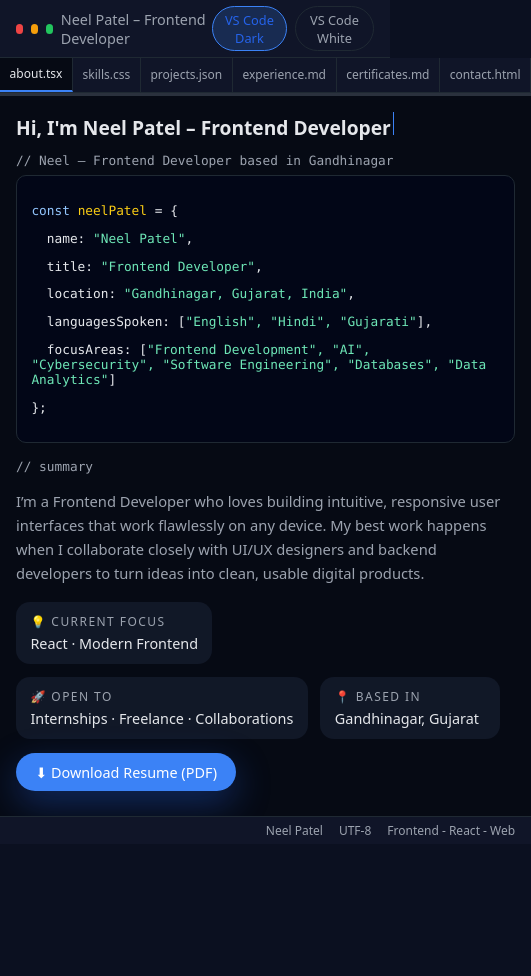
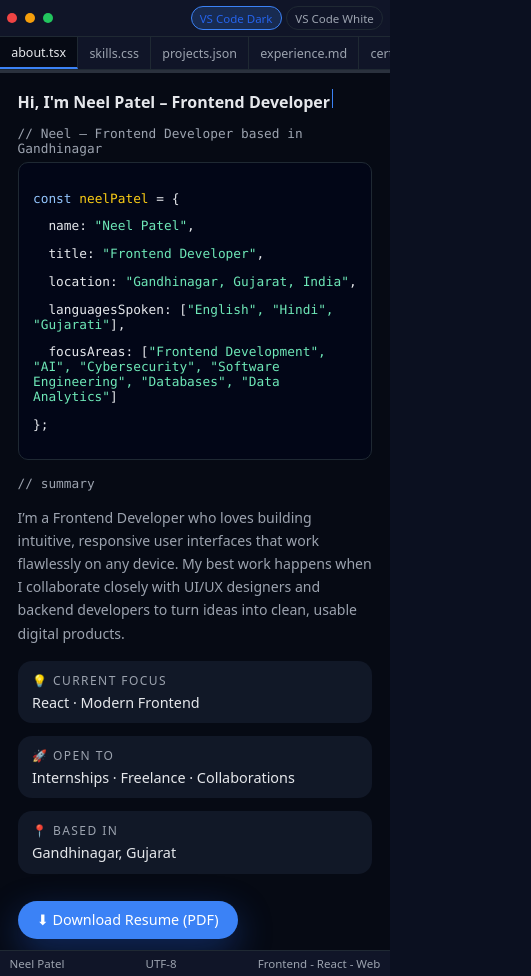
Before and after one commit to neel1308/portfolio, a React (Vite) app: page / in a window 390 px wide. Shown: the whole page, 531 px wide, since content can reach past the window. Before the commit the page ends 844 px from the top, so only its background shows below. Built offline with nearby package versions, Linux system fonts and the light colour scheme.

Commit message:
Improve responsive layout for mobile and tablet

```diff
--- a/src/styles.css
+++ b/src/styles.css
@@ -105,8 +105,13 @@
   box-sizing: border-box;
 }
 
+html,
 body {
   margin: 0;
+  padding: 0;
+}
+
+body {
   font-family: var(--font-main);
   background: var(--bg);
   color: var(--text);
@@ -131,7 +136,7 @@ button {
 .app {
   display: flex;
   flex-direction: column;
-  height: 100vh;
+  min-height: 100vh;
   animation: fadeIn 0.35s ease-out;
 }
 
@@ -337,6 +342,7 @@ button {
   cursor: pointer;
   border-right: 1px solid var(--border-subtle);
   transition: background-color 0.18s ease, color 0.18s ease;
+  white-space: nowrap;
 }
 
 .tab:hover {
@@ -388,6 +394,7 @@ button {
 
 .content {
   max-width: 900px;
+  margin: 0 auto;
   animation: fadeInUp 0.25s ease-out;
 }
 
@@ -425,6 +432,7 @@ button {
   border: 1px solid var(--border-subtle);
   font-size: 0.8rem;
   margin-bottom: 1rem;
+  overflow-x: auto;
 }
 
 :root[data-theme="light"] .code-block {
@@ -492,7 +500,7 @@ button {
 /* Buttons */
 
 .primary-btn {
-  margin-top: 0.2rem;
+  margin-top: 0.4rem;
   padding: 0.6rem 1.2rem;
   border-radius: 999px;
   border: none;
@@ -503,6 +511,9 @@ button {
   box-shadow: 0 12px 35px rgba(37, 99, 235, 0.35);
   transition: background-color 0.2s ease, transform 0.12s ease,
     box-shadow 0.2s ease;
+  display: inline-flex;
+  align-items: center;
+  gap: 0.35rem;
 }
 
 .primary-btn:hover {
@@ -520,6 +531,9 @@ button {
   font-size: 0.85rem;
   cursor: pointer;
   transition: background-color 0.2s ease, transform 0.12s ease;
+  display: inline-flex;
+  align-items: center;
+  gap: 0.3rem;
 }
 
 .secondary-btn:hover {
@@ -672,7 +686,7 @@ button {
 
 .contact-links {
   display: grid;
-  grid-template-columns: repeat(auto-fit, minmax(120px, 1fr));
+  grid-template-columns: repeat(auto-fit, minmax(140px, 1fr));
   gap: 0.9rem;
   margin-bottom: 1.2rem;
   font-size: 0.9rem;
@@ -705,21 +719,109 @@ button {
   outline: 1px solid var(--accent);
 }
 
-/* ===== RESPONSIVE ===== */
+/* ===== RESPONSIVE BREAKPOINTS ===== */
 
+/* Tablet and below */
+@media (max-width: 1024px) {
+  .app-main {
+    /* Sidebar + editor still side by side, but more space to editor */
+    /* Sidebar width already fixed; content shrinks nicely */
+  }
+
+  .content {
+    padding-inline: 0.2rem;
+  }
+}
+
+/* Hide sidebar, make layout single-column for mobile / small tablets */
 @media (max-width: 900px) {
   .sidebar {
     display: none;
   }
+
+  .app-main {
+    flex-direction: column;
+  }
+
+  .editor {
+    width: 100%;
+  }
+
+  .statusbar {
+    justify-content: space-between;
+    font-size: 0.72rem;
+  }
 }
 
+/* Small mobile phones */
 @media (max-width: 600px) {
+  .topbar {
+    padding-inline: 0.7rem;
+  }
+
+  .topbar-title {
+    font-size: 0.8rem;
+  }
+
+  .topbar-right {
+    gap: 0.3rem;
+  }
+
+  .theme-toggle {
+    font-size: 0.72rem;
+    padding-inline: 0.5rem;
+  }
+
   .editor-content {
-    padding: 1rem;
+    padding: 1rem 0.9rem 0.7rem;
+  }
+
+  .content {
+    max-width: 100%;
+  }
+
+  .typewriter {
+    font-size: 1rem;
+  }
+
+  .paragraph {
+    font-size: 0.88rem;
+  }
+
+  .chip-card {
+    width: 100%;
+  }
+
+  .tabbar {
+    overflow-x: auto;
+    -webkit-overflow-scrolling: touch;
   }
 
   .tab {
-    font-size: 0.75rem;
+    padding: 0.4rem 0.7rem;
+    font-size: 0.78rem;
+  }
+
+  .card {
+    padding-inline: 0.85rem;
+  }
+
+  .contact-form {
+    max-width: 100%;
+  }
+}
+
+/* Very small screens */
+@media (max-width: 400px) {
+  .topbar {
+    padding-inline: 0.45rem;
+  }
+
+  .topbar-title {
+    display: none; /* Keep only traffic lights + theme toggle */
+  }
+
+  .statusbar {
     padding-inline: 0.6rem;
   }
 }
```
